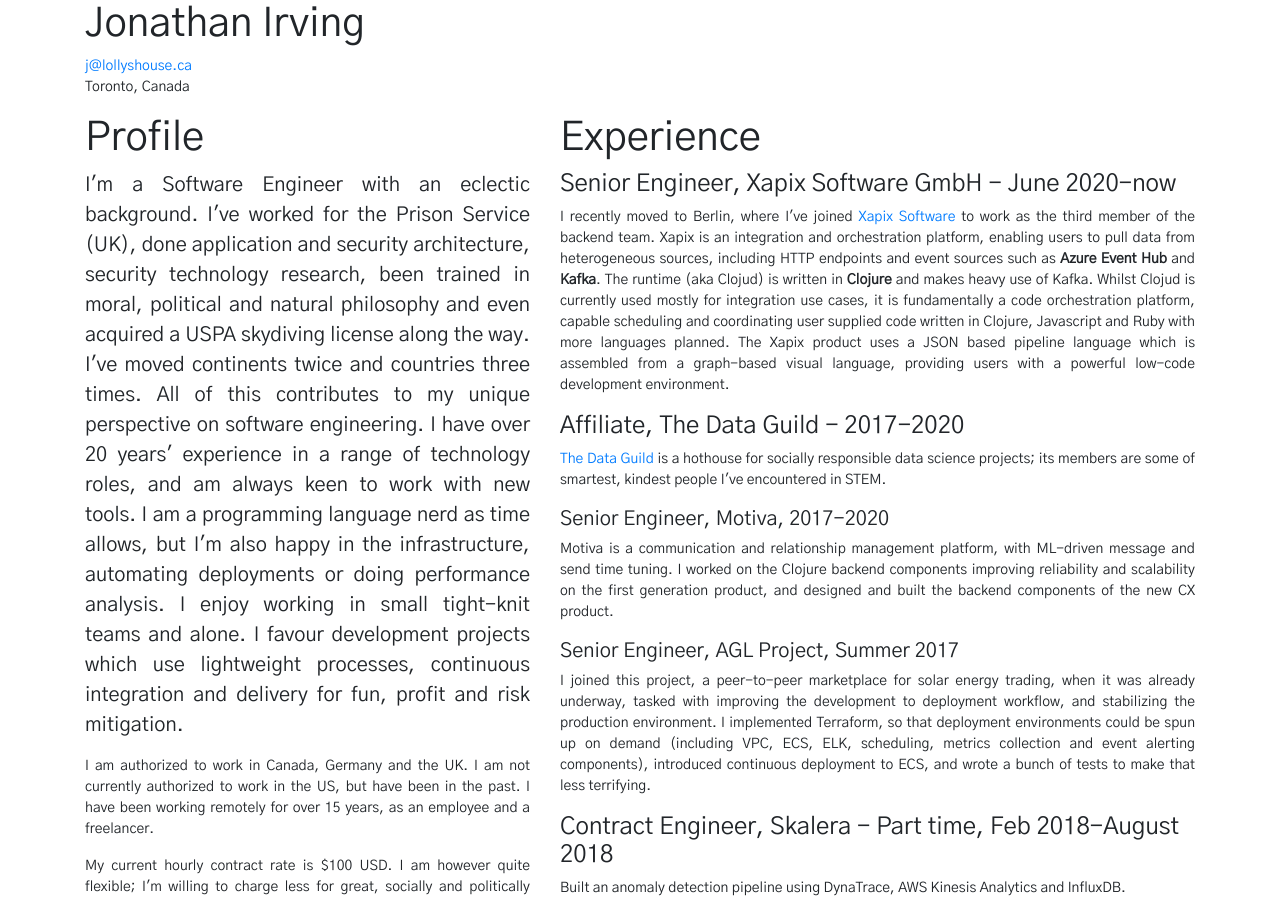
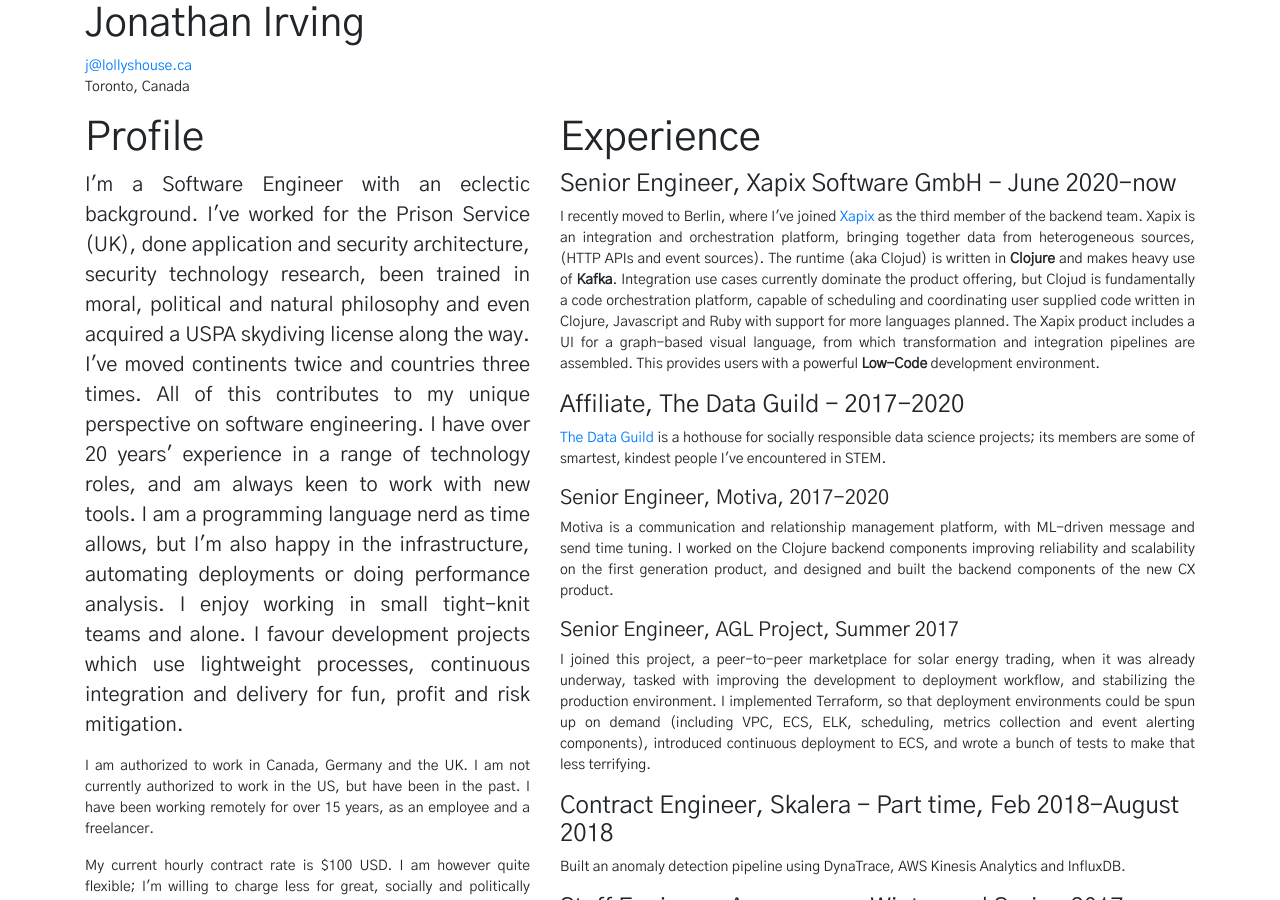
Before and after one commit to j0ni/j0ni.github.io, a Jekyll site: the page built from resume.html, in a window 1280 px wide and 900 px high. Built offline with Jekyll 4.4.1, drawn with Linux system fonts in a browser that asks for light colours.

Commit message:
More tweaks

```diff
--- a/resume.html
+++ b/resume.html
@@ -134,17 +134,16 @@
 
           <p>
               I recently moved to Berlin, where I've joined
-              <a href="https://xapix.io">Xapix Software</a> to work as the third
-              member of the backend team. Xapix is an integration and orchestration
-              platform, enabling users to pull data from heterogeneous sources, including
-              HTTP endpoints and event sources such as <b>Azure Event Hub</b> and <b>Kafka</b>.
-              The runtime (aka Clojud) is written in <b>Clojure</b> and makes heavy use
-              of Kafka. Whilst Clojud is currently used mostly for integration use cases,
-              it is fundamentally a code orchestration platform, capable scheduling and
-              coordinating user supplied code written in Clojure, Javascript and Ruby
-              with more languages planned. The Xapix product uses a JSON based pipeline
-              language which is assembled from a graph-based visual language, providing
-              users with a powerful low-code development environment.
+              <a href="https://xapix.io">Xapix</a> as the third member of the backend team.
+              Xapix is an integration and orchestration platform, bringing together data from
+              heterogeneous sources, (HTTP APIs and event sources). The runtime (aka Clojud)
+              is written in <b>Clojure</b> and makes heavy use of <b>Kafka</b>. Integration
+              use cases currently dominate the product offering, but Clojud is fundamentally
+              a code orchestration platform, capable of scheduling and coordinating user
+              supplied code written in Clojure, Javascript and Ruby with support for more
+              languages planned. The Xapix product includes a UI for a graph-based visual
+              language, from which transformation and integration pipelines are assembled.
+              This provides users with a powerful <b>Low-Code</b> development environment.
           </p>
       </section>
 
```
